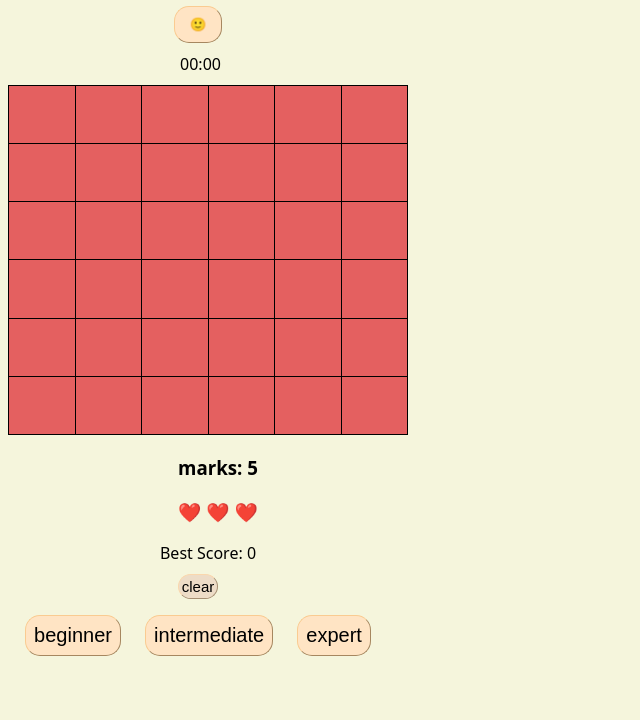
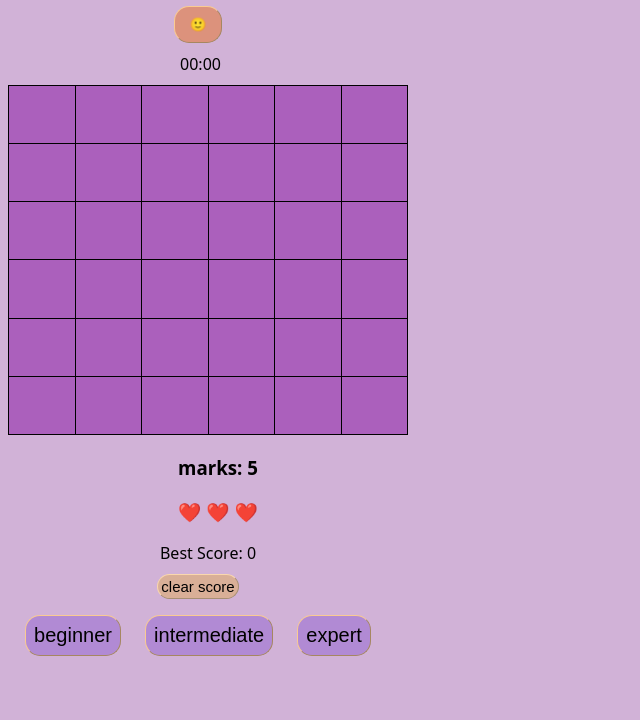
Before and after one commit to liat-kauffman/mine-sweeper, a plain HTML site: page index.html in a window 1280 px wide. Shown: the part 80-800 px from the top of the page, without its empty margins (0-640 px from the left). Drawn offline with Linux system fonts and the light colour scheme.

Commit message:
Add files via upload

```diff
--- a/css/style.css
+++ b/css/style.css
@@ -1,5 +1,5 @@
 body {
-    background-color: beige;
+    background-color: rgb(209, 178, 215);
     text-align: center;
     justify-self: start;
     font-family: system-ui, -apple-system, BlinkMacSystemFont, 'Segoe UI', Roboto, Oxygen, Ubuntu, Cantarell, 'Open Sans', 'Helvetica Neue', sans-serif;
@@ -33,7 +33,7 @@ h1 {
 }
 
 .restart-btn {
-    background-color: bisque;
+    background-color: rgb(220, 146, 124);
     border-width: 0.5px;
     margin-right: 20px;
     padding-top: 10px;
@@ -53,7 +53,7 @@ h1 {
 
 .cell {
     color: transparent;
-    background-color: rgb(228, 96, 96);
+    background-color: rgb(171, 96, 188);
     cursor: default;
     font-size: smaller;
 }
@@ -64,7 +64,7 @@ h1 {
 }
 
 td.mine {
-    background-color: rgb(228, 96, 96);
+    background-color: rgb(171, 96, 188);
 }
 
 .cell.marked {
@@ -83,7 +83,7 @@ td.mine {
 
 .level{
     color: black;
-    background-color: bisque;
+    background-color: rgb(177, 138, 212);
     font-size: 20px;
     border-width: 0.5px;
     margin-right: 20px;
@@ -98,7 +98,7 @@ td.mine {
 }
 .clear {
     color: black;
-    background-color: rgb(237, 220, 199);
+    background-color: rgb(217, 175, 151);
     font-size: 15px;
     border-width: 0.5px;
     margin-right: 20px;
--- a/index.html
+++ b/index.html
@@ -37,7 +37,7 @@
 
 <div class="high-score">
 </div>
-<button class="clear" onclick="clearHighScore()">clear</button>
+<button class="clear" onclick="clearHighScore()">clear score</button>
 
 <div>
   <p>
--- a/js/game.js
+++ b/js/game.js
@@ -69,7 +69,7 @@ function updateLevel(elBtn){
         updateLeveInter()
 
     }
-    else if (elBtn === 3){
+    else if (elBtn=== 3){
         updateLevelExpert()
 
     }
```
